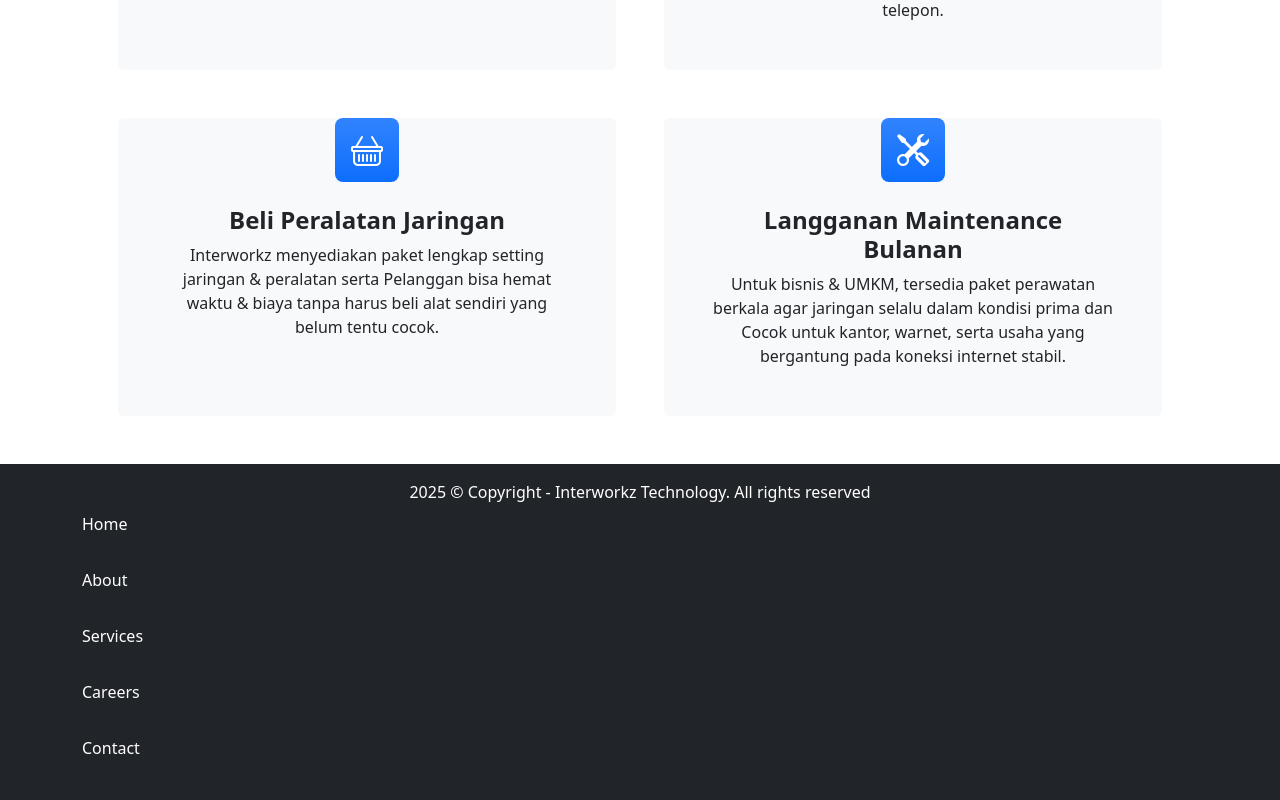
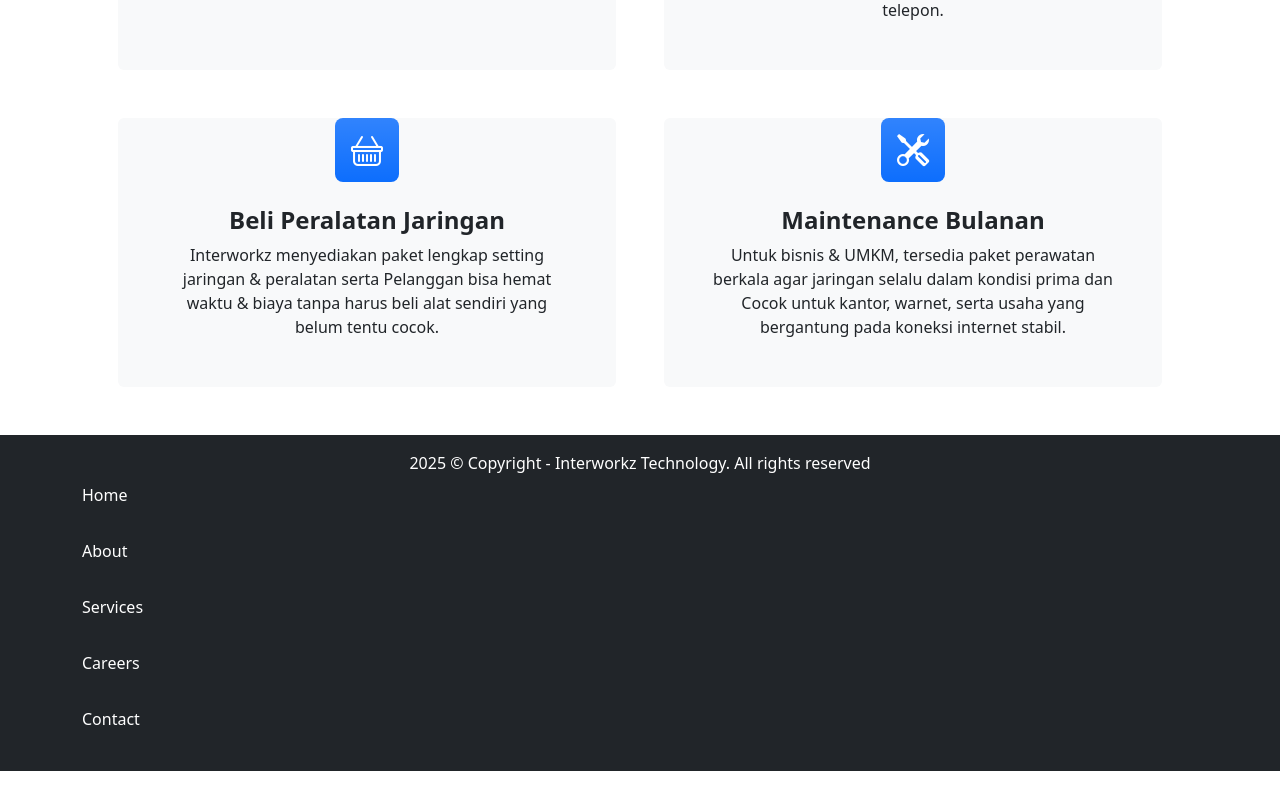
Before and after one commit to Abila03/interworkz, a React (Create React App) app: page / in a window 1280 px wide. Shown: the part 1165-1965 px from the top of the page. After the commit the page ends 1936 px from the top, so only its background shows below. Built offline with nearby package versions, Linux system fonts and the light colour scheme.

Commit message:
home-testi delete langganan

```diff
--- a/src/pages/components/home/testi.jsx
+++ b/src/pages/components/home/testi.jsx
@@ -54,7 +54,7 @@ function Testimonial() {
                         <div class="card bg-light border-0 h-100">
                             <div class="card-body text-center p-4 p-lg-5 pt-0 pt-lg-0">
                                 <div class="feature bg-primary bg-gradient text-white rounded-3 mb-4 mt-n4"><i class="bi bi-tools"></i></div>
-                                <h2 class="fs-4 fw-bold">Langganan Maintenance Bulanan</h2>
+                                <h2 class="fs-4 fw-bold">Maintenance Bulanan</h2>
                                 <p class="mb-0">Untuk bisnis & UMKM, tersedia paket perawatan berkala agar jaringan selalu dalam kondisi prima dan Cocok untuk kantor, warnet, serta usaha yang bergantung pada koneksi internet stabil.</p>
                             </div>
                         </div>
```
